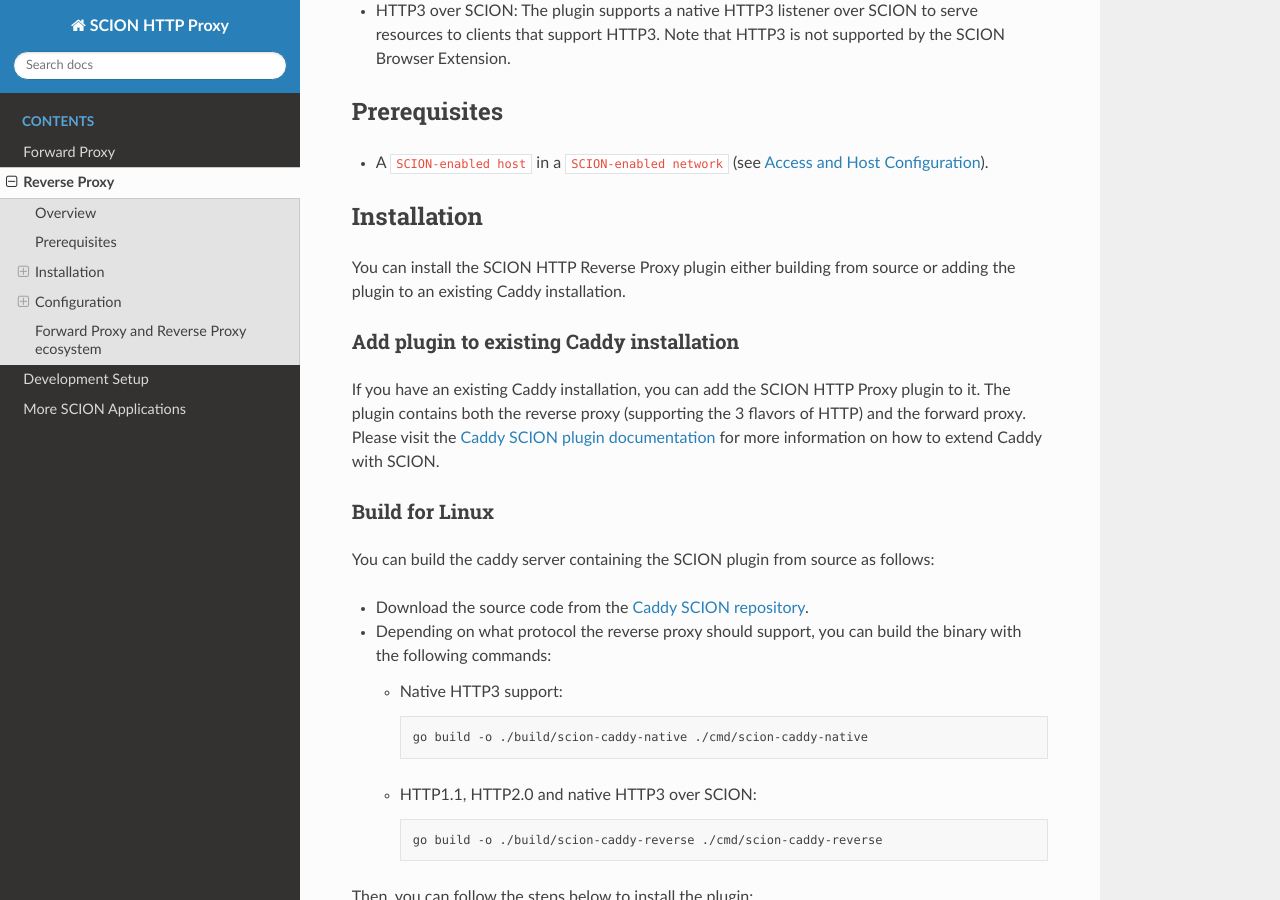
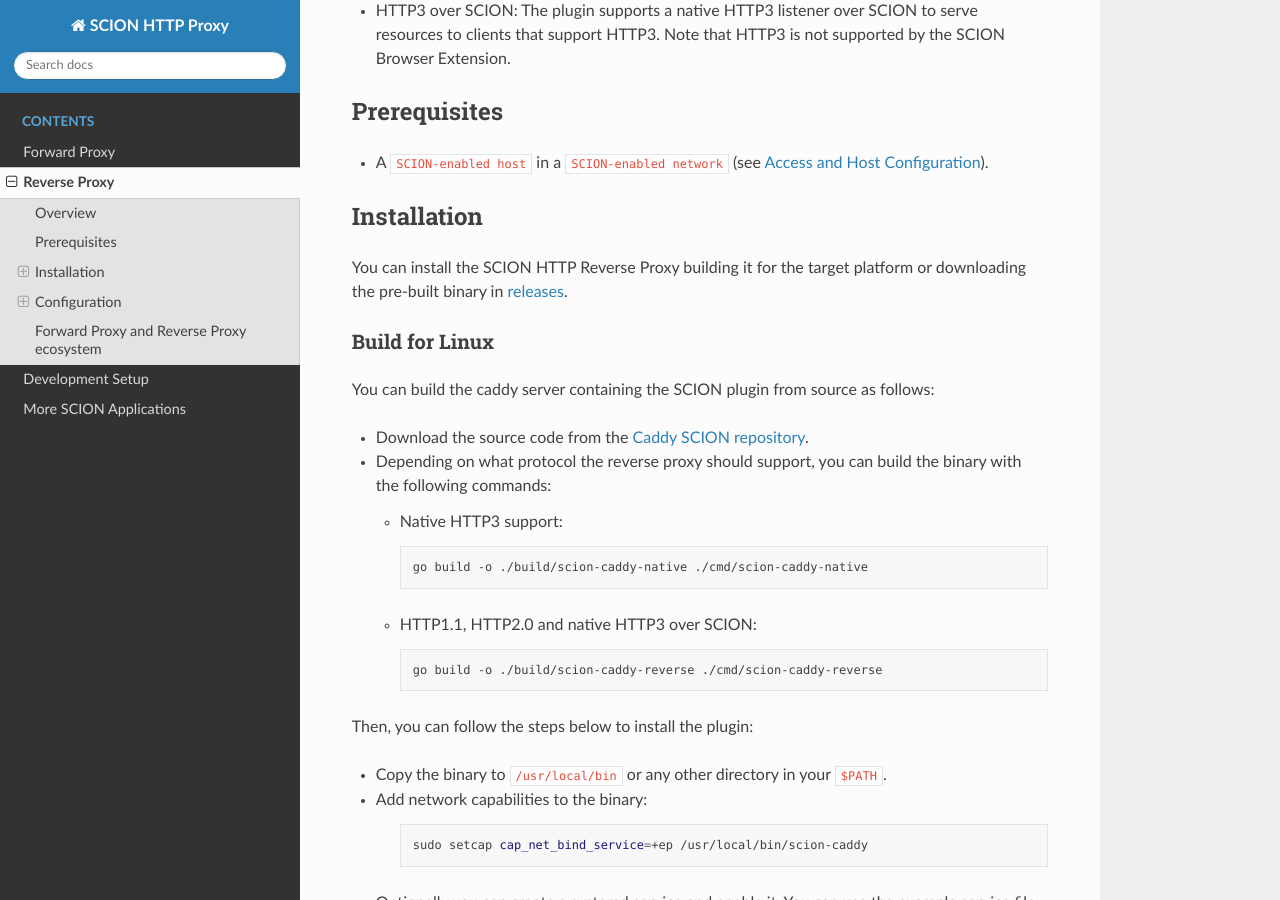
Before and after one commit to scionproto-contrib/http-proxy, a Sphinx documentation site: the page built from docs/source/reverse-proxy.rst, in a window 1280 px wide and 900 px high, scrolled down 553 px. Built offline with Sphinx 7.4.7 and the Read the Docs theme 3.1.0, drawn with Linux system fonts in a browser that asks for light colours.

Commit message:
update docs (#12)

```diff
--- a/docs/source/reverse-proxy.rst
+++ b/docs/source/reverse-proxy.rst
@@ -25,13 +25,8 @@
 Installation
 ------------
 
-You can install the SCION HTTP Reverse Proxy plugin either building from source or adding the plugin to an existing Caddy installation.
+You can install the SCION HTTP Reverse Proxy building it for the target platform or downloading the pre-built binary in `releases <https://github.com/scionproto-contrib/caddy-scion/releases>`_.
 
-Add plugin to existing Caddy installation
-~~~~~~~~~~~~~~~~~~~~~~~~~~~~~~~~~~~~~~~~~~
-
-If you have an existing Caddy installation, you can add the SCION HTTP Proxy plugin to it. The plugin contains both the reverse proxy (supporting the 3 flavors of HTTP) and the forward proxy.
-Please visit the `Caddy SCION plugin documentation <https://caddyserver.com/docs/modules/scion>`_ for more information on how to extend Caddy with SCION.
 
 Build for Linux
 ~~~~~~~~~~~~~~~
```
Also changed, not shown: docs/source/forward-proxy.rst (+1 -7 lines).
